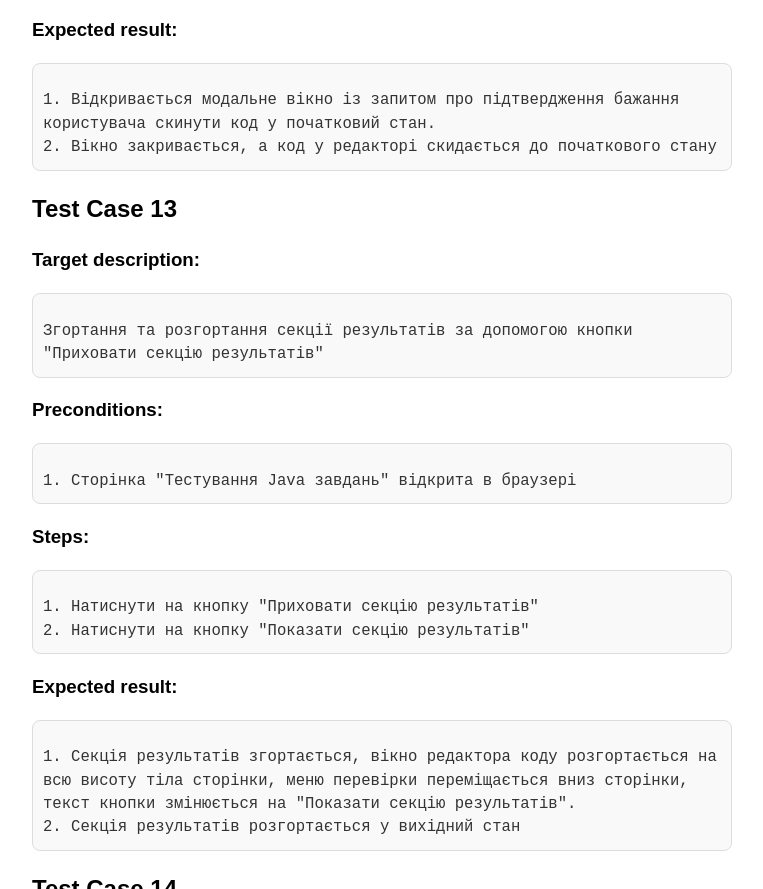
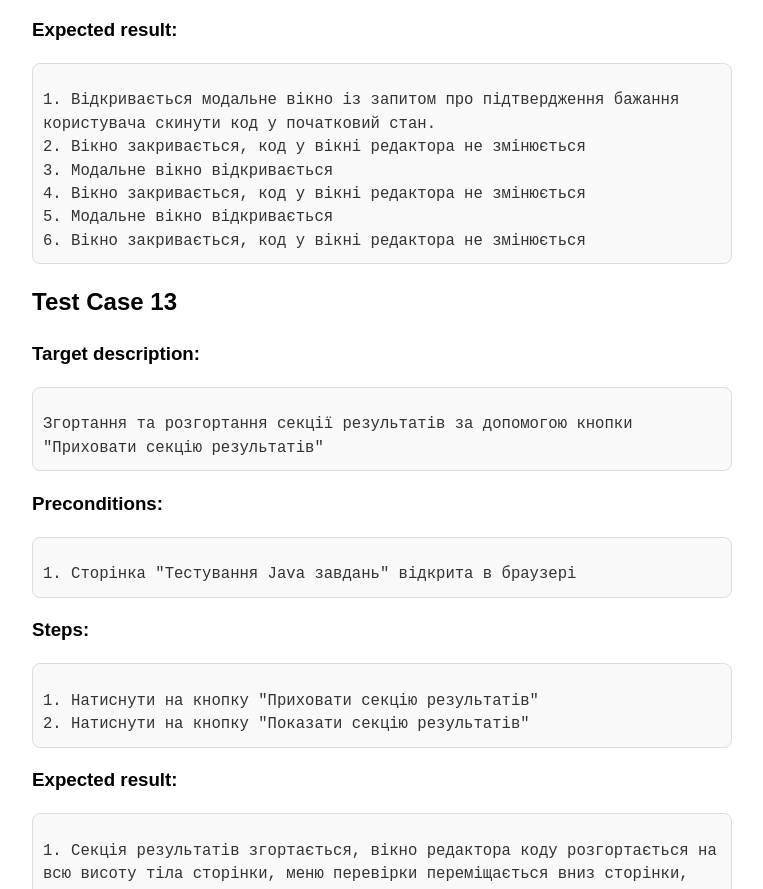
Before and after one commit to AndrewBondarev/Test-Case, a plain HTML site: page index.html in a window 1280 px wide. Shown: the part 7569-8458 px from the top of the page, without its empty margins (258-1021 px from the left). Drawn offline with Linux system fonts and the light colour scheme.

Commit message:
Update index.html

```diff
--- a/index.html
+++ b/index.html
@@ -270,7 +270,11 @@
 <h3 style="color: #000000;">Expected result:</h3>
 <div class="text-container" onclick="copyText('text76')" id="text76">
 <pre class="text" id="text76">1. Відкривається модальне вікно із запитом про підтвердження бажання користувача скинути код у початковий стан.
-2. Вікно закривається, а код у редакторі скидається до початкового стану</pre>
+2. Вікно закривається, код у вікні редактора не змінюється
+3. Модальне вікно відкривається
+4. Вікно закривається, код у вікні редактора не змінюється
+5. Модальне вікно відкривається
+6. Вікно закривається, код у вікні редактора не змінюється</pre>
 </div>
 
 <h2 style="color: #000000;">Test Case 13</h2>
```
